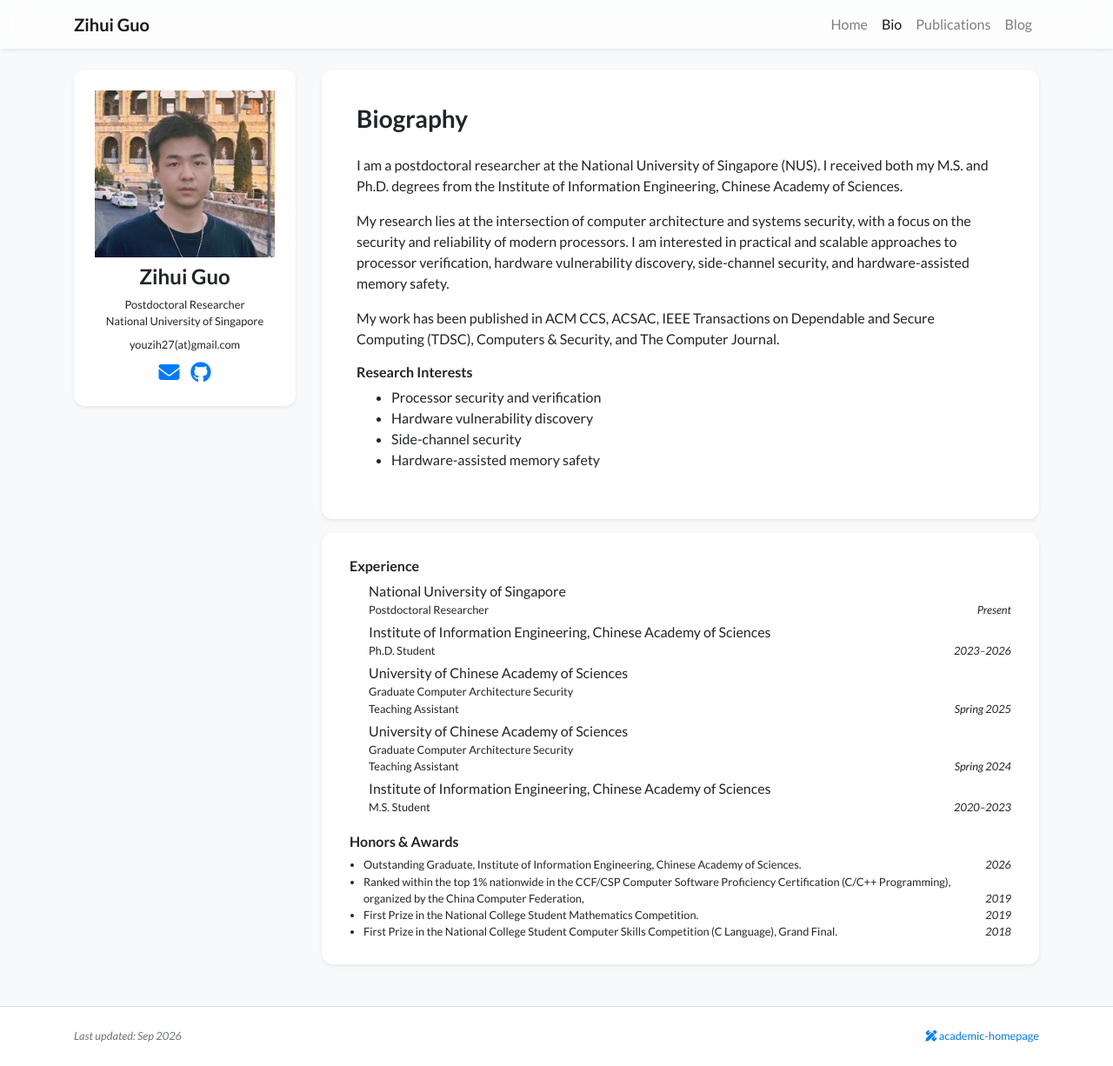
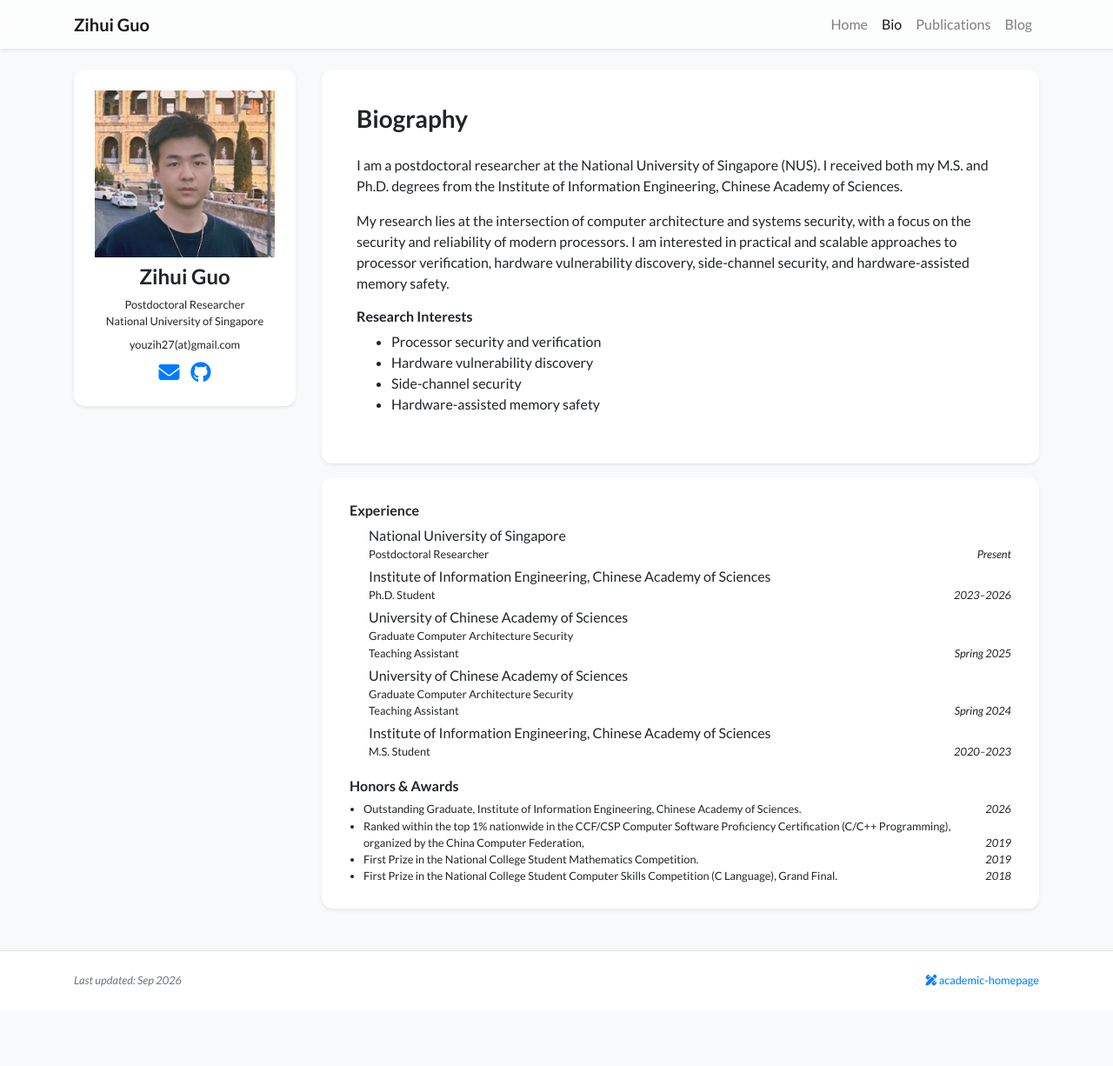
Before and after one commit to youzi27/youzi27.github.io, a Jekyll site: the page built from bio.html, in a window 1280 px wide and 1226 px high. Shown: the whole window at 87% size. Built offline with Jekyll 4.4.1, drawn with Linux system fonts in a browser that asks for light colours; nearby versions of some CDN libraries; a style sheet for code colours, icons or effects is not loaded.

Commit message:
Remove publication venue summary from bio

```diff
--- a/_data/profile.yml
+++ b/_data/profile.yml
@@ -16,8 +16,6 @@ short_bio: >-
   with a focus on the security and reliability of modern processors. I am interested
   in practical and scalable approaches to processor verification, hardware vulnerability
   discovery, side-channel security, and hardware-assisted memory safety.</p>
-  <p>My work has been published in ACM CCS, ACSAC, IEEE Transactions on Dependable and
-  Secure Computing (TDSC), Computers &amp; Security, and The Computer Journal.</p>
   <h6>Research Interests</h6>
   <ul>
     <li>Processor security and verification</li>
```
